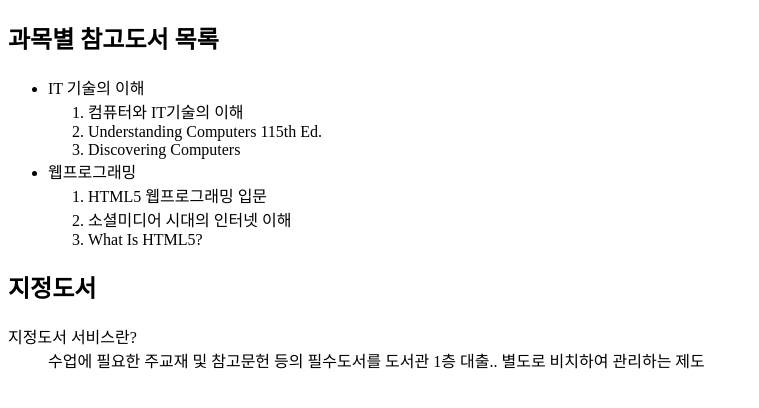
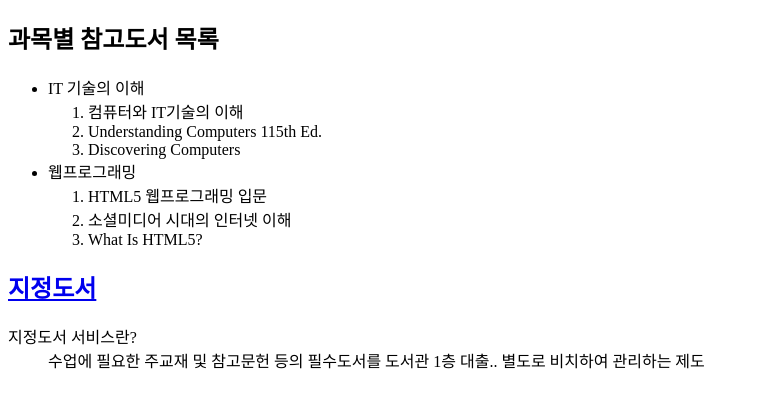
Before and after one commit to kji49968941-netizen/kjane, a plain HTML site: page index.html in a window 1280 px wide. Shown: the whole page, without its empty margins (0-759 px from the left). Drawn offline with Linux system fonts and the light colour scheme.

Commit message:
Update index.html with link to designated books
Added a link to 'doc02.html' for designated books.

```diff
--- a/index.html
+++ b/index.html
@@ -19,7 +19,7 @@
                 <li> What Is HTML5?</li>
             </ol>
         </ul>
-        <h2>지정도서</h2>
+        <a href="doc02.html"><h2>지정도서</h2></a>
         <dl>
             <dt>지정도서 서비스란?</dt>
             <dd>수업에 필요한 주교재 및 참고문헌 등의 필수도서를 도서관 1층 대출..
```
